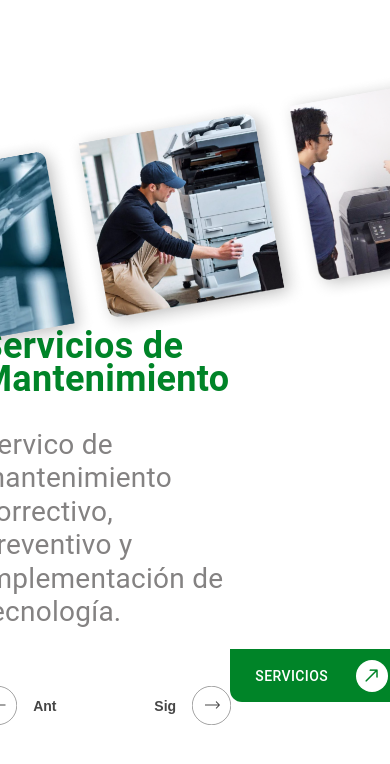
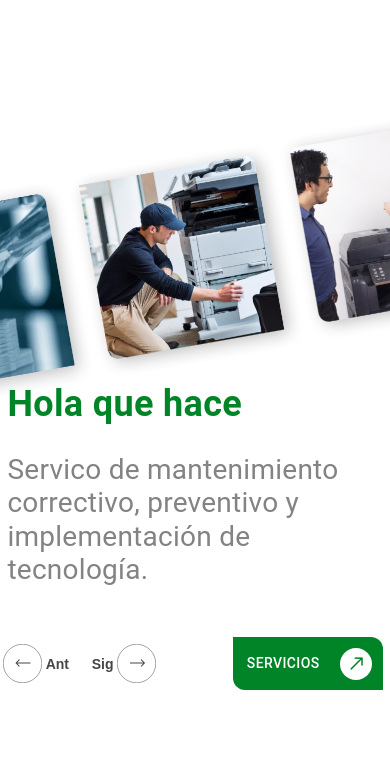
Before and after one commit to lorenzolopez2008/Set, a Next.js app: page /test in a window 390 px wide. Shown: the top 764 px of the page. Built offline with nearby package versions, Linux system fonts and the light colour scheme.

Commit message:
index key and mobile

```diff
--- a/src/app/components/Carousel/Carousel.tsx
+++ b/src/app/components/Carousel/Carousel.tsx
@@ -1,6 +1,6 @@
 'use client';
 
-import { Box, Button, Typography } from '@mui/material';
+import { Box, Button, Typography, useMediaQuery } from '@mui/material';
 import {
   NextButton,
   PrevButton,
@@ -17,6 +17,8 @@ interface Props {
 export const Carousel = ({ images }: Props) => {
   const [emblaRef, emblaApi] = useEmblaCarousel({ loop: true });
 
+  const isMobile = useMediaQuery('(min-width: 600px)');
+
   const {
     prevBtnDisabled,
     nextBtnDisabled,
@@ -30,9 +32,9 @@ export const Carousel = ({ images }: Props) => {
         <Box className="embla">
           <Box className="embla__viewport" ref={emblaRef}>
             <Box className="embla__container">
-              {images.map((image) => {
+              {images.map((image, index) => {
                 return (
-                  <Box className="embla__slide">
+                  <Box className="embla__slide" key={index}>
                     <img
                       src={image}
                       alt=""
@@ -49,6 +51,7 @@ export const Carousel = ({ images }: Props) => {
         </Box>
       </Box>
       {/* buttons */}
+      {isMobile ? (
         <Box
           width={'100%'}
           display={'flex'}
@@ -112,6 +115,83 @@ export const Carousel = ({ images }: Props) => {
             </Button>
           </Box>
         </Box>
+      ) : (
+        <Box
+          width={'100%'}
+          display={'flex'}
+          alignItems={'center'}
+          justifyContent={'center'}
+          padding={'0 2rem'}
+          marginTop={'1rem'}
+        >
+          <Box sx={{ marginLeft: 'auto' }}>
+            <Box>
+              <Typography
+                fontWeight={'bold'}
+                color="#008428"
+                fontSize={'2.25rem'}
+                lineHeight={'91%'}
+              >
+                Hola que hace
+              </Typography>
+
+              <Typography
+                fontWeight={'semibold'}
+                color="#848282"
+                fontSize={'1.75rem'}
+                lineHeight={'2.094rem'}
+                paddingTop={'2rem'}
+                paddingBottom={'3rem'}
+              >
+                Servico de mantenimiento
+                <br /> correctivo, preventivo y<br /> implementación de
+                tecnología.
+              </Typography>
+            </Box>
+            <Box
+              sx={{
+                display: 'flex',
+                width: '100%',
+                maxWidth: '420rem',
+                justifyContent: 'space-between',
+              }}
+            >
+              <Box
+                sx={{
+                  width: '60%',
+                  display: 'flex',
+                  justifyContent: 'space-between',
+                  paddingRight: '5rem',
+                }}
+              >
+                <PrevButton
+                  onClick={onPrevButtonClick}
+                  disabled={prevBtnDisabled}
+                />
+                <NextButton
+                  onClick={onNextButtonClick}
+                  disabled={nextBtnDisabled}
+                />
+              </Box>
+              <Box
+                sx={{
+                  display: 'flex',
+                  alignItems: 'center',
+                  width: '40%',
+                }}
+              >
+                <Button
+                  variant="mainGreen"
+                  sx={{ padding: 1 }}
+                  endIcon={<DiagonalArrow />}
+                >
+                  Servicios
+                </Button>
+              </Box>
+            </Box>
+          </Box>
+        </Box>
+      )}
     </>
   );
 };
--- a/src/app/components/Carousel/CarouselButtons/CarouselButtons.tsx
+++ b/src/app/components/Carousel/CarouselButtons/CarouselButtons.tsx
@@ -68,7 +68,7 @@ export const PrevButton: React.FC<PropType> = (props) => {
           color: '#464646',
           fontWeight: 'bolder',
           fontSize: '0.875rem',
-          paddingLeft: '1rem',
+          paddingLeft: '.2rem',
         }}
       >
         Ant
@@ -93,7 +93,7 @@ export const NextButton: React.FC<PropType> = (props) => {
           color: '#464646',
           fontWeight: 'bolder',
           fontSize: '0.875rem',
-          paddingRight: '1rem',
+          paddingRight: '.2rem',
         }}
       >
         Sig
```
Lines whose indentation alone changed are shown as unchanged.
